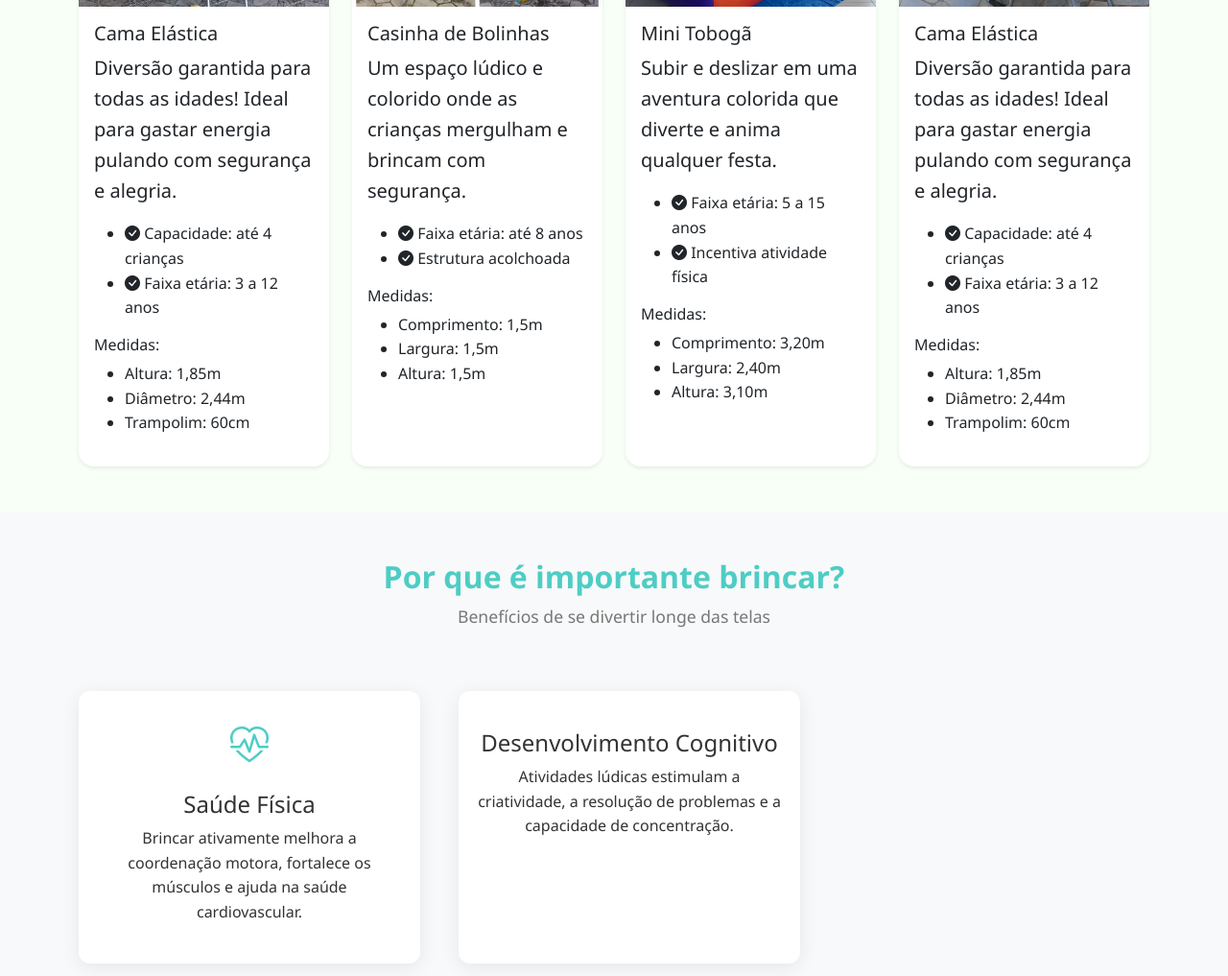
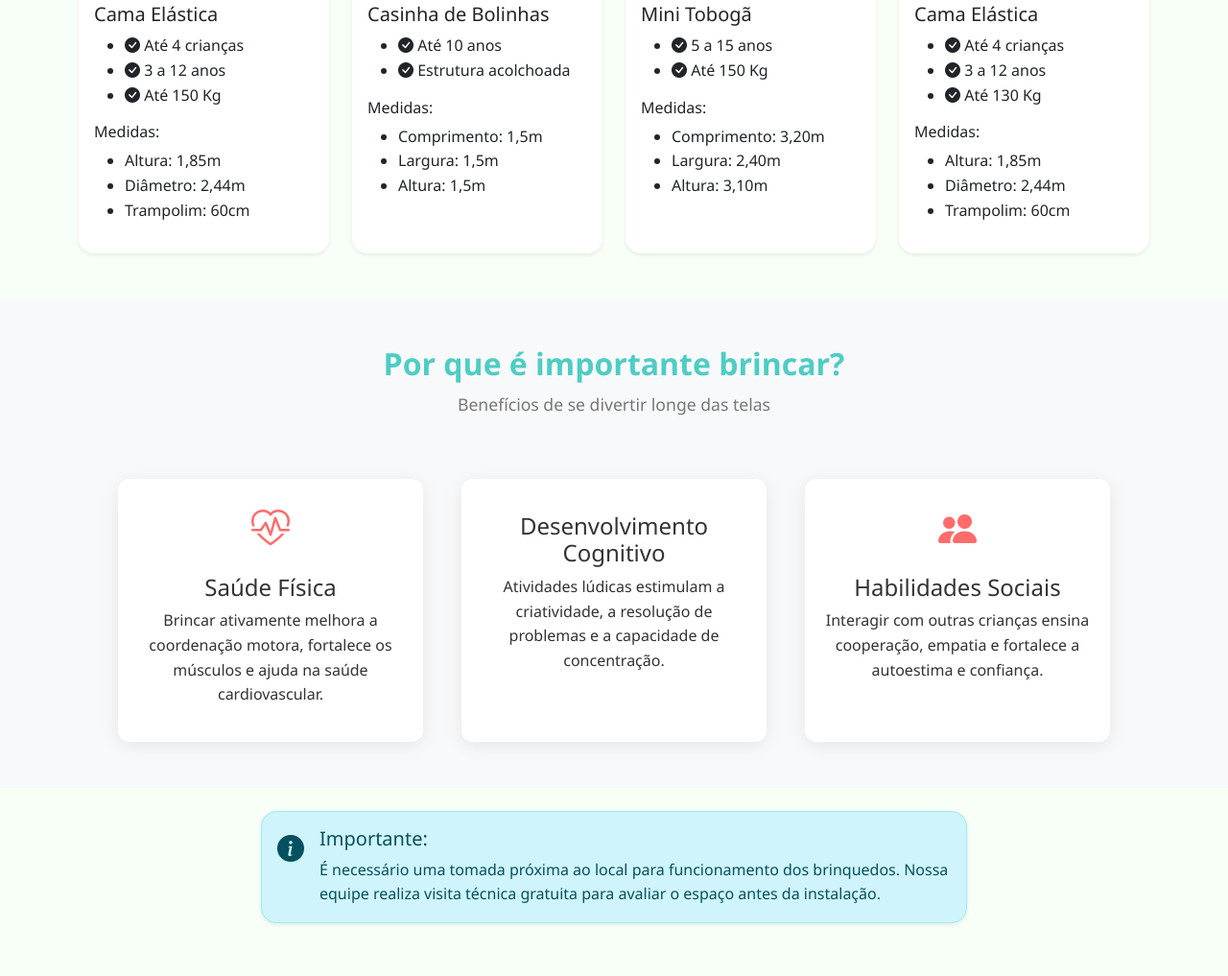
Before and after one commit to Wellington-1991/landing_page_pequenas_aventuras, a plain HTML site: page index.html in a window 1280 px wide. Shown: the part 1815-2832 px from the top of the page at 96% size. Drawn offline with nearby package versions, Linux system fonts and the light colour scheme; some icons are missing.

Commit message:
Alteração para alinha os cards

```diff
--- a/css/style.css
+++ b/css/style.css
@@ -210,36 +210,61 @@ body {
     color: #25D366;
 }
 
-/* ====== BENEFITS SECTION ====== */
-.benefits-section {
-    background-color: #f0f9f7;
-    /* tom suave para destacar da seção de brinquedos */
-}
+/* ====== BENEFITS CARDS UNIFORMES ====== */
 
-.benefits-section .feature-card {
-    padding: 25px 20px;
-}
-
-.benefits-section .feature-icon {
-    font-size: 2.5rem;
-    color: #4ecdc4;
-    margin-bottom: 15px;
-}
-
-/* Força todos os cards dentro da seção de benefícios a terem a mesma altura */
+/* Container da linha de cards */
 .benefits-section .row.g-4 {
     display: flex;
     flex-wrap: wrap;
-    gap: 1.0rem;
+    gap: 1rem;
+    /* espaçamento entre os cards */
+    justify-content: center;
+    /* centraliza os cards */
 }
 
+/* Colunas com cards */
+.benefits-section .col-md-4 {
+    flex: 0 1 30%;
+    /* cada card ocupa ~30% da linha */
+    min-width: 250px;
+    /* impede que encolham demais em telas menores */
+}
+
+/* Cards dentro das colunas */
 .benefits-section .feature-card {
-    flex: 1 1 100%;
     display: flex;
     flex-direction: column;
     justify-content: flex-start;
-    /* mantém o conteúdo no topo */
     height: 100%;
+    /* força altura uniforme */
+    padding: 20px;
+    /* opcional: reduz padding para caber melhor */
+}
+
+/* Força todos os cards da seção "Sobre" a terem a mesma altura e caber lado a lado */
+.about-section .row.mt-5 {
+    display: flex;
+    flex-wrap: wrap;
+    gap: 1rem;
+    /* espaçamento entre os cards */
+    justify-content: center;
+    /* centraliza os cards na linha */
+}
+
+.about-section .col-md-4 {
+    flex: 0 1 30%;
+    /* cada card ocupa cerca de 30% da largura */
+    min-width: 250px;
+    /* garante que não fique muito estreito em telas menores */
+}
+
+.about-section .feature-card {
+    display: flex;
+    flex-direction: column;
+    justify-content: flex-start;
+    height: 100%;
+    padding: 20px;
+    /* reduz um pouco o padding para caber melhor */
 }
 
 /* ====== RESPONSIVIDADE ====== */
--- a/index.html
+++ b/index.html
@@ -95,7 +95,7 @@
                             <i class="bi bi-shield-check"></i>
                         </div>
                         <h4>Segurança</h4>
-                        <p>Todos os nossos brinquedos passam por rigorosa inspeção de segurança antes de cada locação.
+                        <p>Todos os brinquedos seguem os padrões de segurança de seus fabricantes.
                         </p>
                     </div>
                 </div>
@@ -140,11 +140,10 @@
                             class="card-img-top rounded-top-4" alt="Cama Elástica">
                         <div class="card-body">
                             <h3 class="h5">Cama Elástica</h3>
-                            <p class="lead">Diversão garantida para todas as idades! Ideal para gastar energia pulando com
-                                segurança e alegria.</p>
                             <ul class="toy-features mb-3">
-                                <li><i class="bi bi-check-circle-fill"></i> Capacidade: até 4 crianças</li>
-                                <li><i class="bi bi-check-circle-fill"></i> Faixa etária: 3 a 12 anos</li>
+                                <li><i class="bi bi-check-circle-fill"></i> Até 4 crianças</li>
+                                <li><i class="bi bi-check-circle-fill"></i> 3 a 12 anos</li>
+                                <li><i class="bi bi-check-circle-fill"></i> Até 150 Kg</li>
                             </ul>
                             <h6>Medidas:</h6>
                             <ul class="toy-measurements">
@@ -163,10 +162,8 @@
                             class="card-img-top rounded-top-4" alt="Casinha de Bolinhas">
                         <div class="card-body">
                             <h3 class="h5">Casinha de Bolinhas</h3>
-                            <p class="lead">Um espaço lúdico e colorido onde as crianças mergulham e brincam com segurança.
-                            </p>
                             <ul class="toy-features mb-3">
-                                <li><i class="bi bi-check-circle-fill"></i> Faixa etária: até 8 anos</li>
+                                <li><i class="bi bi-check-circle-fill"></i> Até 10 anos</li>
                                 <li><i class="bi bi-check-circle-fill"></i> Estrutura acolchoada</li>
                             </ul>
                             <h6>Medidas:</h6>
@@ -186,11 +183,9 @@
                             alt="Mini Tobogã">
                         <div class="card-body">
                             <h3 class="h5">Mini Tobogã</h3>
-                            <p class="lead">Subir e deslizar em uma aventura colorida que diverte e anima qualquer festa.
-                            </p>
                             <ul class="toy-features mb-3">
-                                <li><i class="bi bi-check-circle-fill"></i> Faixa etária: 5 a 15 anos</li>
-                                <li><i class="bi bi-check-circle-fill"></i> Incentiva atividade física</li>
+                                <li><i class="bi bi-check-circle-fill"></i> 5 a 15 anos</li>
+                                <li><i class="bi bi-check-circle-fill"></i> Até 150 Kg</li>
                             </ul>
                             <h6>Medidas:</h6>
                             <ul class="toy-measurements">
@@ -209,11 +204,10 @@
                             class="card-img-top rounded-top-4" alt="Cama Elástica">
                         <div class="card-body">
                             <h3 class="h5">Cama Elástica</h3>
-                            <p class="lead">Diversão garantida para todas as idades! Ideal para gastar energia pulando com
-                                segurança e alegria.</p>
                             <ul class="toy-features mb-3">
-                                <li><i class="bi bi-check-circle-fill"></i> Capacidade: até 4 crianças</li>
-                                <li><i class="bi bi-check-circle-fill"></i> Faixa etária: 3 a 12 anos</li>
+                                <li><i class="bi bi-check-circle-fill"></i> Até 4 crianças</li>
+                                <li><i class="bi bi-check-circle-fill"></i> 3 a 12 anos</li>
+                                <li><i class="bi bi-check-circle-fill"></i> Até 130 Kg</li>
                             </ul>
                             <h6>Medidas:</h6>
                             <ul class="toy-measurements">
@@ -272,17 +266,27 @@
                     </div>
                 </div>
             </div>
-            <div class="row">
-                <div class="col-12">
-                    <div class="alert alert-info">
-                        <h5><i class="bi bi-info-circle-fill"></i> Importante:</h5>
-                        <p class="mb-0">É necessário uma tomada próxima ao local para funcionamento dos brinquedos. Nossa
-                            equipe realiza visita técnica gratuita para avaliar o espaço antes da instalação.</p>
+        </div>
+    </section>
+
+    <!-- Alert Section -->
+    <section id="alerta" class="alert-section py-4">
+        <div class="container">
+            <div class="row justify-content-center">
+                <div class="col-lg-8 col-md-10 col-12">
+                    <div class="alert alert-info d-flex align-items-start shadow-sm rounded-4">
+                        <i class="bi bi-info-circle-fill fs-3 me-3"></i>
+                        <div>
+                            <h5 class="mb-2">Importante:</h5>
+                            <p class="mb-0">É necessário uma tomada próxima ao local para funcionamento dos brinquedos.
+                                Nossa equipe realiza visita técnica gratuita para avaliar o espaço antes da instalação.</p>
+                        </div>
                     </div>
                 </div>
             </div>
         </div>
     </section>
+
 
     <!-- Contact Section -->
     <section id="contato" class="contact-section py-5">
```
